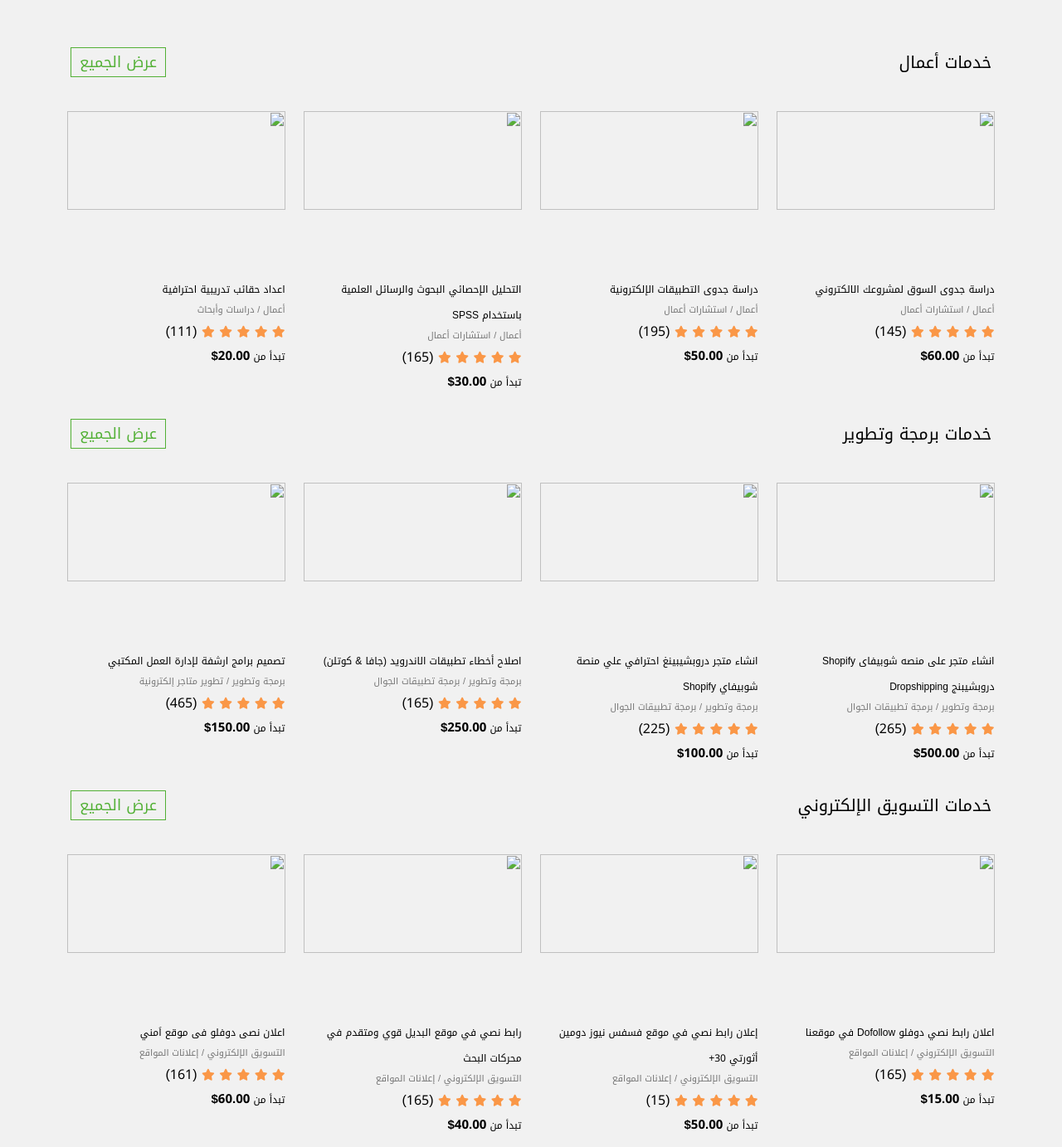
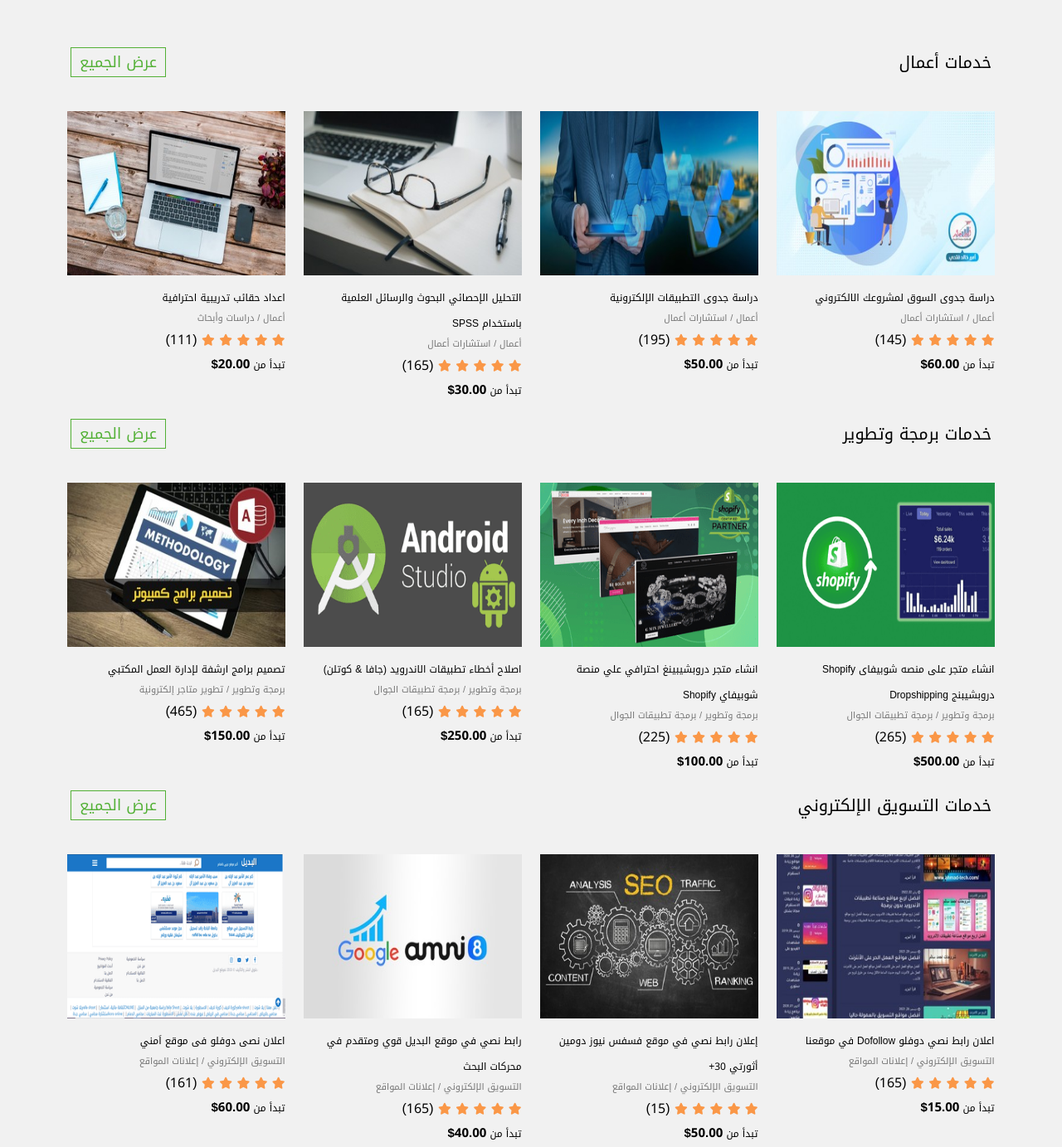
Before and after one commit to ahmed-sami-nagy/khamsat-Clone, a plain HTML site: page index.html in a window 1280 px wide. Shown: the part 1480-2863 px from the top of the page at 83% size. Drawn offline with Linux system fonts and the light colour scheme.

Commit message:
first commit

```diff
--- a/index.html
+++ b/index.html
@@ -127,7 +127,7 @@
                 </div>
                 <div class="items" dir="rtl">
                     <div class="item">
-                        <img src="img/imgg 1/ 1/1.jpg" alt="">
+                        <img src="img/imgg 1/1.jpg" alt="">
                         <a href="#">
                             دراسة جدوى السوق لمشروعك الالكتروني
                         </a>
@@ -147,7 +147,7 @@
                         </p>
                     </div>
                     <div class="item">
-                        <img src="img/imgg 1/ 1/2.jpg" alt="">
+                        <img src="img/imgg 1/2.jpg" alt="">
                         <a href="#">
                             دراسة جدوى التطبيقات الإلكترونية
                         </a>
@@ -167,7 +167,7 @@
                         </p>
                     </div>
                     <div class="item">
-                        <img src="img/imgg 1/ 1/3.jpg" alt="">
+                        <img src="img/imgg 1/3.jpg" alt="">
                         <a href="#">
                             التحليل الإحصائي البحوث والرسائل العلمية باستخدام SPSS
                         </a>
@@ -187,7 +187,7 @@
                         </p>
                     </div>
                     <div class="item">
-                        <img src="img/imgg 1/ 1/4.jpg" alt="">
+                        <img src="img/imgg 1/4.jpg" alt="">
                         <a href="#">
                             اعداد حقائب تدريبية احترافية
                         </a>
@@ -219,7 +219,7 @@
                     </div>
                     <div class="items" dir="rtl">
                         <div class="item">
-                            <img src="img/imgg 2/ 2/1.png" alt="">
+                            <img src="img/imgg 2/1.png" alt="">
                             <a href="#">
                                 انشاء متجر على منصه شوبيفاى Shopify دروبشيبنج Dropshipping
                             </a>
@@ -239,7 +239,7 @@
                             </p>
                         </div>
                         <div class="item">
-                            <img src="img/imgg 2/ 2/2.png" alt="">
+                            <img src="img/imgg 2/2.png" alt="">
                             <a href="#">
                                 انشاء متجر دروبشيبينغ احترافي علي منصة شوبيفاي Shopify
                             </a>
@@ -259,7 +259,7 @@
                             </p>
                         </div>
                         <div class="item">
-                            <img src="img/imgg 2/ 2/3.png" alt="">
+                            <img src="img/imgg 2/3.png" alt="">
                             <a href="#">
                                 اصلاح أخطاء تطبيقات الاندرويد (جافا & كوتلن)
                             </a>
@@ -279,7 +279,7 @@
                             </p>
                         </div>
                         <div class="item">
-                            <img src="img/imgg 2/ 2/4.jpg" alt="">
+                            <img src="img/imgg 2/4.jpg" alt="">
                             <a href="#">
                                 تصميم برامج ارشفة لإدارة العمل المكتبي
                             </a>
@@ -311,7 +311,7 @@
                         </div>
                         <div class="items" dir="rtl">
                             <div class="item">
-                                <img src="img/imgg 3/ 3/1.jpg" alt="">
+                                <img src="img/imgg 3/1.jpg" alt="">
                                 <a href="#">
                                     اعلان رابط نصي دوفلو Dofollow في موقعنا
                                 </a>
@@ -331,7 +331,7 @@
                                 </p>
                             </div>
                             <div class="item">
-                                <img src="img/imgg 3/ 3/2.jpg" alt="">
+                                <img src="img/imgg 3/2.jpg" alt="">
                                 <a href="#">
                                     إعلان رابط نصي في موقع فسفس نيوز دومين أثورتي 30+
                                 </a>
@@ -351,7 +351,7 @@
                                 </p>
                             </div>
                             <div class="item">
-                                <img src="img/imgg 3/ 3/3.jpg" alt="">
+                                <img src="img/imgg 3/3.jpg" alt="">
                                 <a href="#">
                                     رابط نصي في موقع البديل قوي ومتقدم في محركات البحث
                                 </a>
@@ -371,7 +371,7 @@
                                 </p>
                             </div>
                             <div class="item">
-                                <img src="img/imgg 3/ 3/4.png" alt="">
+                                <img src="img/imgg 3/4.png" alt="">
                                 <a href="#">
                                     اعلان نصى دوفلو فى موقع اَمني
                                 </a>
@@ -403,7 +403,7 @@
                             </div>
                             <div class="items" dir="rtl">
                                 <div class="item">
-                                    <img src="img/imgg 4/ 4/1.png" alt="">
+                                    <img src="img/imgg 4/1.png" alt="">
                                     <a href="#">
                                         دراسة جدوى السوق لمشروعك الالكتروني
                                     </a>
@@ -423,7 +423,7 @@
                                     </p>
                                 </div>
                                 <div class="item">
-                                    <img src="img/imgg 4/ 4/2.jpg" alt="">
+                                    <img src="img/imgg 4/2.jpg" alt="">
                                     <a href="#">
                                         فيديو موشن جرافيك مع تعليق صوتي
                                     </a>
@@ -443,7 +443,7 @@
                                     </p>
                                 </div>
                                 <div class="item">
-                                    <img src="img/imgg 4/ 4/3.png" alt="">
+                                    <img src="img/imgg 4/3.png" alt="">
                                     <a href="#">
                                         تصميم فيديو موشن جرافيك لكل 10 ثواني
                                     </a>
@@ -463,7 +463,7 @@
                                     </p>
                                 </div>
                                 <div class="item">
-                                    <img src="img/imgg 4/ 4/4.jpg" alt="">
+                                    <img src="img/imgg 4/4.jpg" alt="">
                                     <a href="#">
                                         تصميم فيديو موشن جرافيك احترافي
                                     </a>
```
